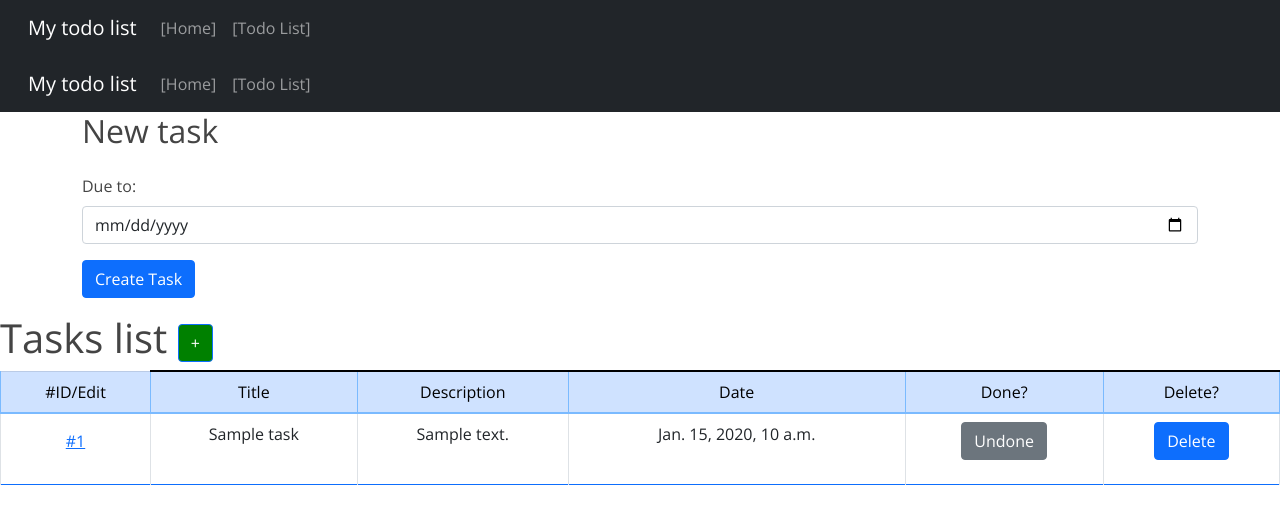
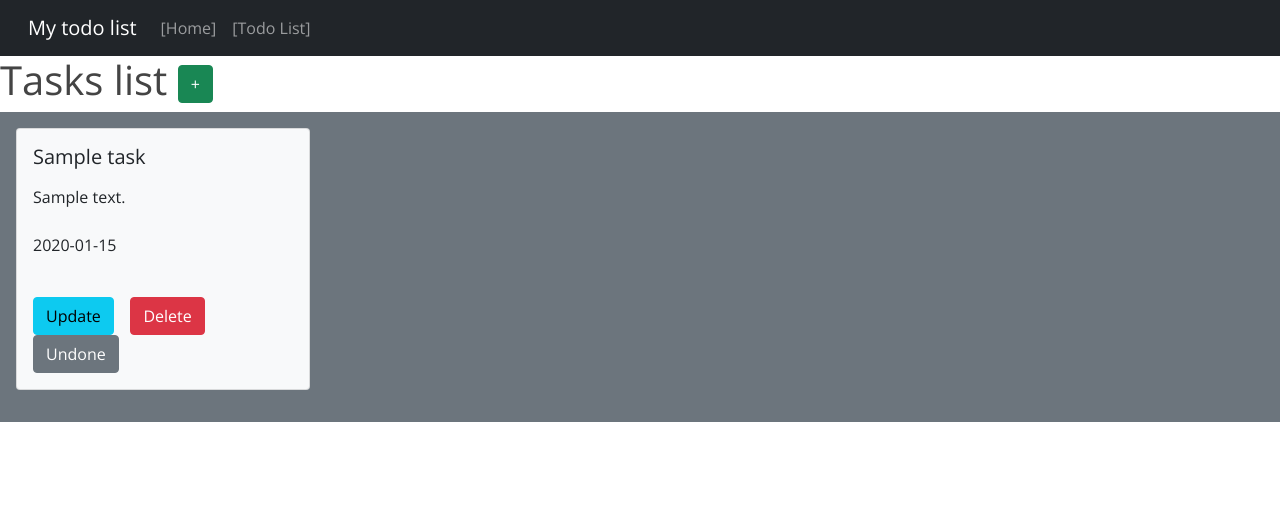
Before and after one commit to mrariel2011/TodoList, a Django app: page /tasks/ in a window 1280 px wide. Shown: the top 524 px of the page. Run offline with Django 3.2, Linux system fonts and the light colour scheme; tables that the repository leaves empty hold one stand-in row (values such as "Sample post"); some libraries are stand-ins or nearby versions.

Commit message:
Novo View
Exclusão da tabela e uso de Card para listagem

```diff
--- a/tasks/templates/tasks/lists.html
+++ b/tasks/templates/tasks/lists.html
@@ -3,8 +3,6 @@
 {% load humanize %}
 
 {% block content %}
-
-    {% include 'tasks/insert.html' %}
 
     <!-- Message -->
     {% if messages %}
@@ -24,63 +22,48 @@
             <h1>
             Tasks list
             <!-- Button trigger modal addTask -->
-            <button type="button" class="btn btn-primary " data-toggle="modal" data-target="#addtaskModal" id="reset"
-                style="background-color: green; color: white">
-            +
-            </button>
+            <a href='{% url 'tasks.insert' %}' class="btn btn-success">
+            + </a>
             </h1>
 
             <!-- Task List-->
-                <ul class="list-group">
-                <div class="table-responsive">
-                    <table id="list" class="table table-bordered border-primary" style='margin-left: auto; margin-right: auto;'>
-                    <thead style="text-align:center">
-                    <tr class="table table-primary ">
-                        <td> #ID/Edit  </td>
-                        <td> Title </td>
-                        <td> Description </td>
-                        <td> Date </td>
-                        <td> Done? </td>
-                        <td> Delete? </td>
-                    </tr>
-                    </thead>
-                    {% for task in tasks %}
-                        {% if task.done %}
-                            <tr class="task-list{% if task.done %} active{% endif %}" >
-                        {% else %}
-                            <tr class="table-active task-list{% if task.done %} active{% endif %}">
-                        {% endif %}
+            <div class="p-3 mb-2 bg-secondary text-white">
 
-                        <td style="text-align:center">
-                            <a href='{% url 'tasks.update' task.id %}'> <p class='btn btn-link'>
-                                #{{ task.id }}  </p>
-                            <a>
-                        </td>
+            <div class="row">
+                {% for task in tasks %}
+                <div class="col-sm-3">
+                    {% if task.done %}
+                        <div class="card text-dark bg-light mb-3">
+                    {% else %}
+                        <div class="card text-white bg-dark mb-3">
+                    {% endif %}
+                        <div class="card-body">
 
-                        <td>
-                            <div style="width:100%;  max-width: 300px; overflow:auto; text-align:center; margin-left: auto; margin-right: auto;">
-                            {{ task.title }}
-                           </div>
-                        </td>
+                            <h5 class="card-title">
+                                {{ task.title }}
+                            </h5>
+                            <p class="card-text">
+                                <div style="width:100%;  max-width: 400px; height:100%; max-height: 60px; overflow:auto;">
+                                {{ task.description}}
+                                </div>
+                                <br>
+                                {{ task.due_to_iso }}
+                            </p>
 
-                        <td> <div style="width:100%;  max-width: 300px; overflow:auto; text-align:center; margin-left: auto; margin-right: auto;">
-                            {{ task.description}}  </div></td>
+                            <br>
+                            <a href='{% url 'tasks.update' task.id %}' class='btn btn-info'> Update </a>
+                            &nbsp;&nbsp;
+                            <a href='{% url 'tasks.delete' task.id %}' class='btn btn-danger'> Delete </a>
+                            &nbsp;&nbsp;
+                            <a href='{% url 'doneTask' task.id %}' {% if task.done %} class='btn btn-secondary'> Undone </a> {% else %} class='btn btn-primary'> Done </a> {% endif %}
 
-                        <td style="text-align:center"> {{task.due_to}} </td>
-                        <td style="text-align:center">
-                         <a href='{% url 'doneTask' task.id %}'>
-                            {% if task.done %} <p class='btn btn-secondary'> Undone </p> {% else %} <p class='btn btn-primary'> Done </p> {% endif %}
-                        </a></center></td>
-                        <td><center> <a href='{% url 'deleteTask' task.id %}' class='btn btn-primary'> Delete </a></center></td>
+                        </div>
+                    </div>
+                </div>
+                {% endfor %}
+            </div>
 
-
-                        </tr>
-
-                    {% endfor %}
-                    </table>
-                </div>
-                </ul>
-
+            </div>
 
 </section>
 
@@ -90,21 +73,5 @@
 {% block js %}
 <script type="text/javascript">
 
-    $('#reset').click(function() {
-        $("#addTask")[0].reset();
-    })
-
-    $.post('asdasdasd').success(resposta => {
-        res
-    })
-    // Get the modal
-    var modal = document.getElementById('id01');
-
-    // When the user clicks anywhere outside of the modal, close it
-    window.onclick = function(event) {
-        if (event.target == modal) {
-            modal.style.display = "none";
-        }
-    }
 </script>
 {% endblock js %}
```
